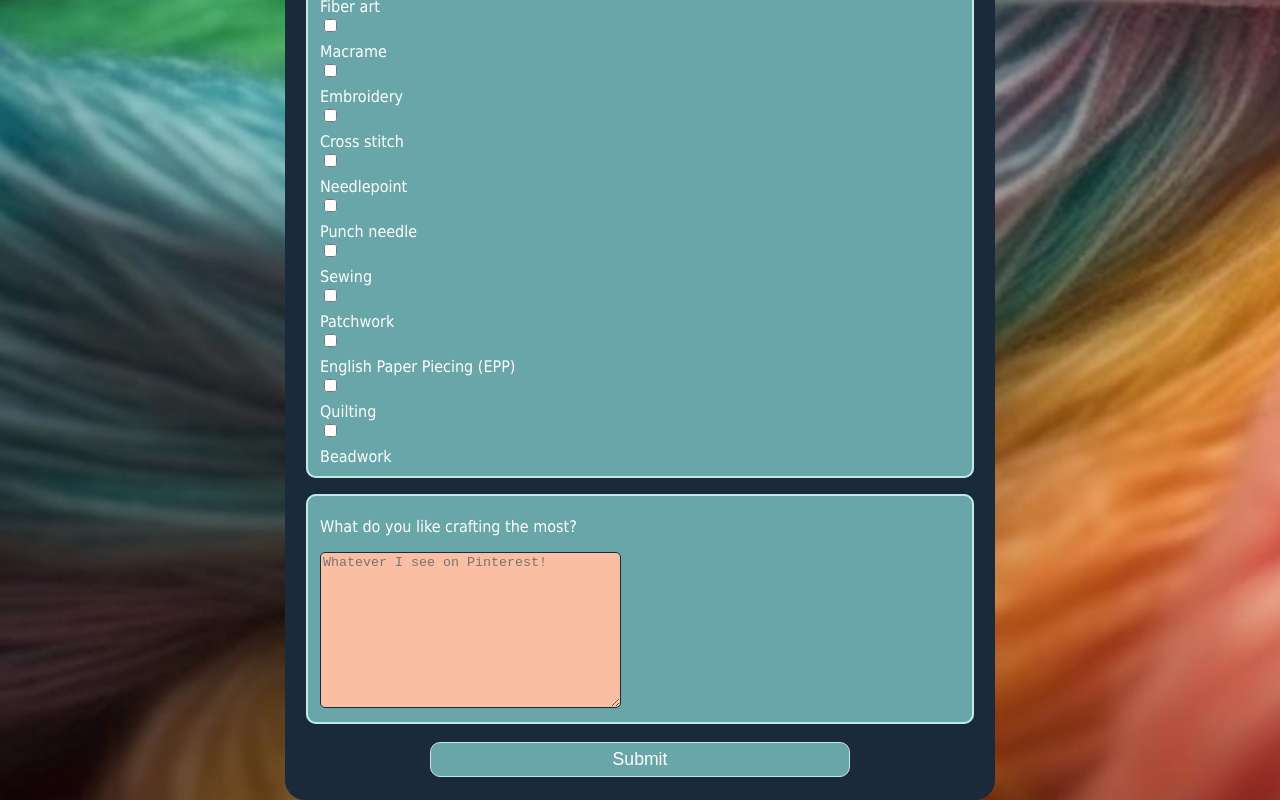
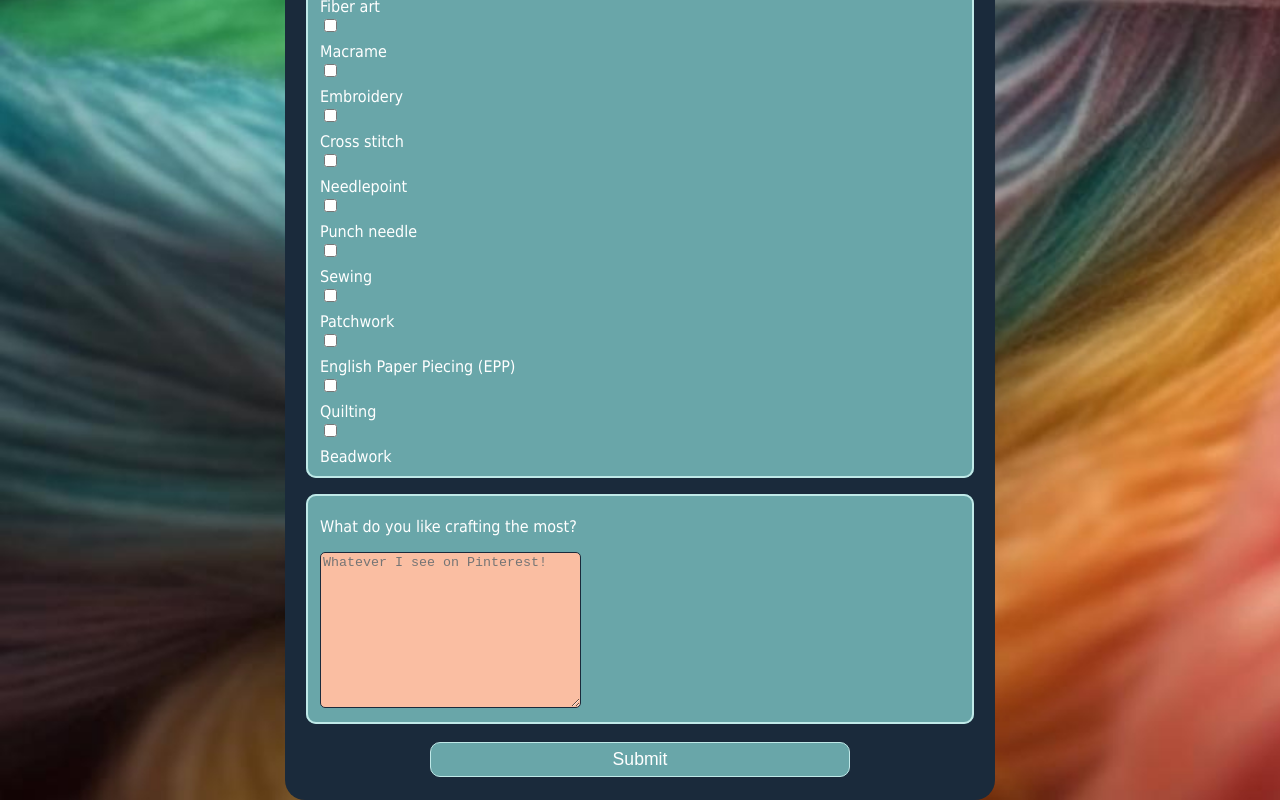
Before and after one commit to ScubaMonster/-5-Survey-TEST, a plain HTML site: page index.html in a window 1280 px wide. Shown: the part 839-1639 px from the top of the page. Drawn offline with Linux system fonts and the light colour scheme.

Commit message:
Textarea was too big it went outside the form

```diff
--- a/index.html
+++ b/index.html
@@ -59,7 +59,7 @@
         </fieldset>
         <fieldset><!--Textarea--><!--What do you like crafting the most?-->
             <label for="message">What do you like crafting the most?</label>
-            <textarea name="message" rows="10" cols="35" placeholder="Whatever I see on Pinterest!"></textarea>
+            <textarea name="message" rows="10" cols="30" placeholder="Whatever I see on Pinterest!"></textarea>
         </fieldset>
         <input type="submit" id="submit" value="Submit"><!--Submit Button-->
     </form>
```
